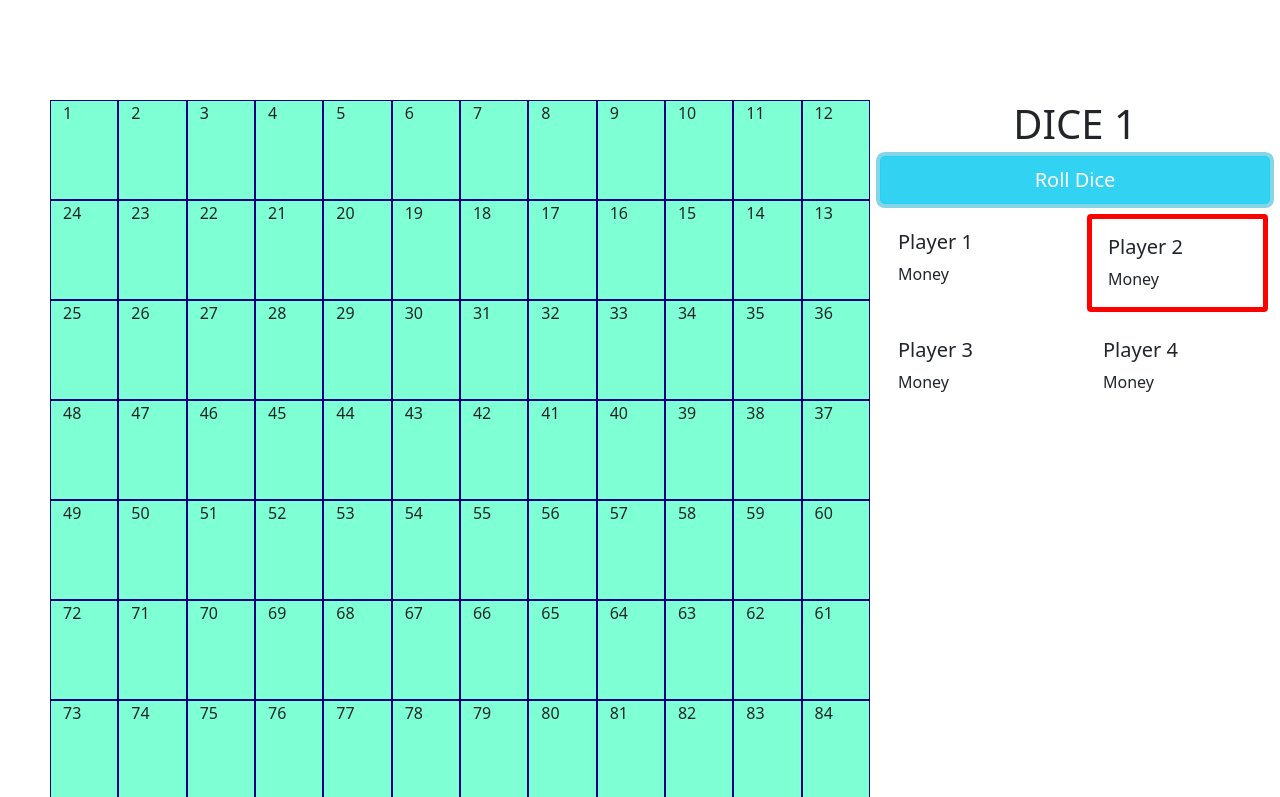
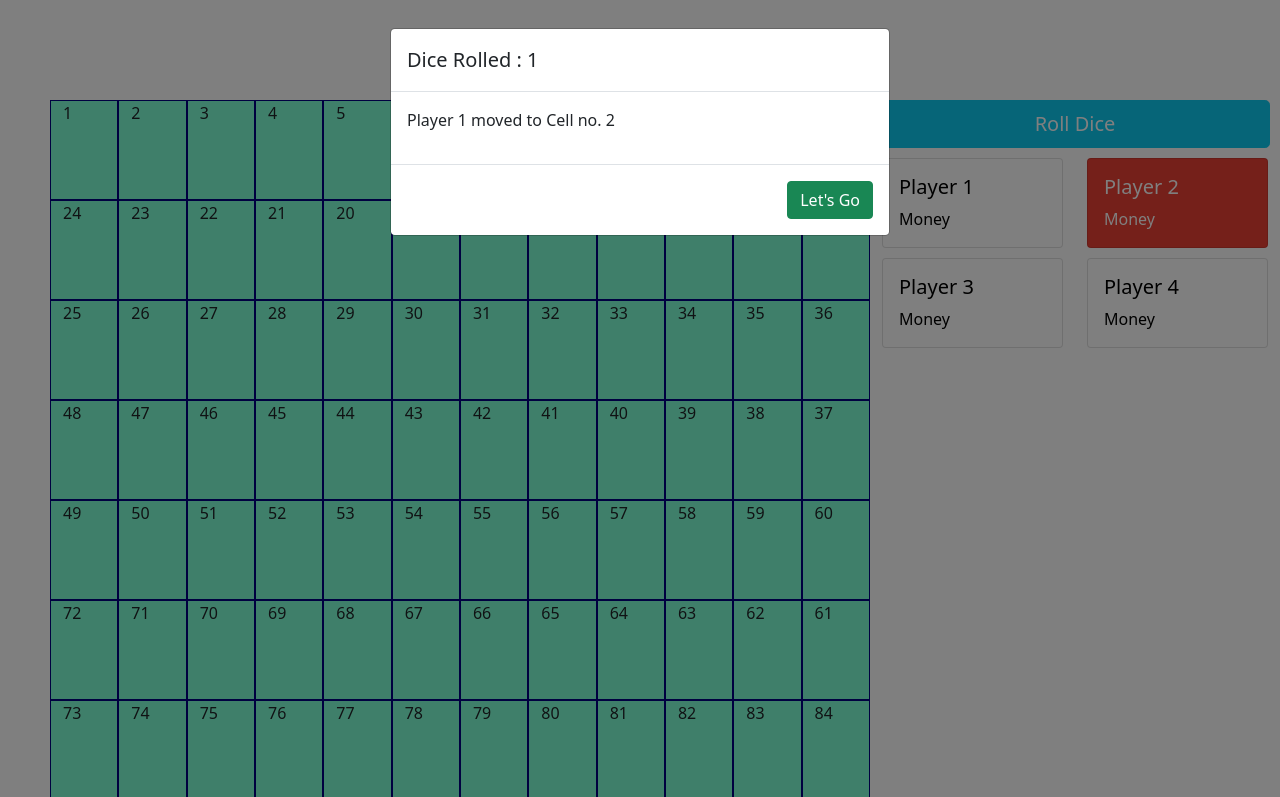
Before and after one commit to gaurav-2626/surviving-2020, a plain HTML site: page index_test.html in a window 1280 px wide. Both pictures are taken after a click on the button "Roll Dice". Shown: the top 797 px of the page. Drawn offline with nearby package versions, Linux system fonts and the light colour scheme.

Commit message:
dice upload

```diff
--- a/index_test.html
+++ b/index_test.html
@@ -5,6 +5,15 @@
     <link rel="stylesheet" href="index_test.css">
     <link href="https://cdn.jsdelivr.net/npm/bootstrap@5.0.0-beta1/dist/css/bootstrap.min.css" rel="stylesheet"
         integrity="sha384-giJF6kkoqNQ00vy+HMDP7azOuL0xtbfIcaT9wjKHr8RbDVddVHyTfAAsrekwKmP1" crossorigin="anonymous">
+    <script src="https://code.jquery.com/jquery-3.2.1.slim.min.js"
+        integrity="sha384-KJ3o2DKtIkvYIK3UENzmM7KCkRr/rE9/Qpg6aAZGJwFDMVNA/GpGFF93hXpG5KkN"
+        crossorigin="anonymous"></script>
+    <script src="https://cdnjs.cloudflare.com/ajax/libs/popper.js/1.12.9/umd/popper.min.js"
+        integrity="sha384-ApNbgh9B+Y1QKtv3Rn7W3mgPxhU9K/ScQsAP7hUibX39j7fakFPskvXusvfa0b4Q"
+        crossorigin="anonymous"></script>
+    <script src="https://maxcdn.bootstrapcdn.com/bootstrap/4.0.0/js/bootstrap.min.js"
+        integrity="sha384-JZR6Spejh4U02d8jOt6vLEHfe/JQGiRRSQQxSfFWpi1MquVdAyjUar5+76PVCmYl"
+        crossorigin="anonymous"></script>
     <title>Board</title>
 </head>
 
@@ -15,7 +24,6 @@
                 <div class="col-8 board-rows"></div>
                 <div class="col-4 dashboard">
                     <div class="row dice">
-                        <h1>DICE <span id="dice-value"></span></h1>
                         <button onclick="rollDice()" class="btn btn-lg btn-info text-white dice-button">Roll
                             Dice
                         </button>
@@ -58,6 +66,22 @@
                 </div>
             </div>
         </div>
+
+        <div class="modal fade" id="dice-modal" tabindex="-1" aria-labelledby="ModalLabel" aria-hidden="true">
+            <div class="modal-dialog">
+                <div class="modal-content">
+                    <div class="modal-header">
+                        <h5 class="modal-title" id="dice-modal-title"></h5>
+                    </div>
+                    <div class="modal-body">
+                        <p id="dice-modal-message"></p>
+                    </div>
+                    <div class="modal-footer">
+                        <button type="button" class="btn btn-success" data-dismiss="modal">Let's Go</button>
+                    </div>
+                </div>
+            </div>
+        </div>
         <script src="index_test.js"></script>
 </body>
 
--- a/index_test.js
+++ b/index_test.js
@@ -40,17 +40,26 @@ const showTurn = (turn) => {
   playersCard.forEach((playerCard) => {
     let index = Number.parseInt(playerCard.id[6]);
     if (index === turn) {
-      playerCard.style.border = "red 5px solid";
+      playerCard.style.backgroundColor = "#eb4034";
+      playerCard.style.color = "white";
     } else {
-      playerCard.style.border = "none";
+      playerCard.style.backgroundColor = "white";
+      playerCard.style.color = "black";
     }
   });
 };
 
 const rollDice = () => {
   let value = Math.floor(Math.random() * 6) + 1;
-  let span = document.querySelector("#dice-value");
-  span.textContent = value;
+
+  document.querySelector(
+    "#dice-modal-title"
+  ).textContent = `Dice Rolled : ${value}`;
+
+  document.querySelector("#dice-modal-message").textContent = `Player ${turn +
+    1} moved to Cell no. ${players[turn].position + value}`;
+
+  $("#dice-modal").modal("show");
 
   turn = (turn + 1) % 4;
   showTurn(turn);
```
